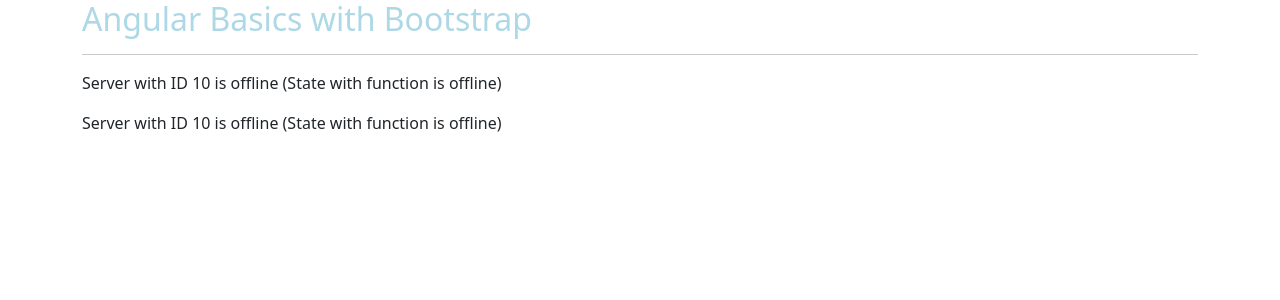
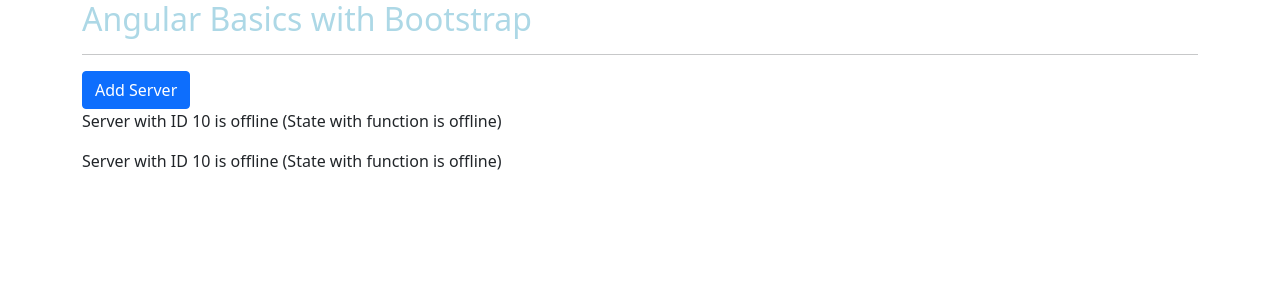
Before and after one commit to itfernandolira/angular-basics, an Angular app: page / in a window 1280 px wide. Shown: the top 300 px of the page. Built offline with nearby package versions, Linux system fonts and the light colour scheme.

Commit message:
Data binding - Property binding

```diff
--- a/src/app/app.component.html
+++ b/src/app/app.component.html
@@ -3,8 +3,7 @@
         <div class="col-xs-12">
             <h2>Angular Basics with Bootstrap</h2>
             <hr>
-            <!-- <app-servers></app-servers> -->
-            <div class="app-servers"></div>
+            <app-servers></app-servers>
         </div>
     </div>
 </div>
--- a/src/app/servers/servers.component.html
+++ b/src/app/servers/servers.component.html
@@ -1,2 +1,3 @@
+<button class="btn btn-primary" [disabled]="!allowNewServer">Add Server</button>
 <app-server></app-server>
 <app-server></app-server>
--- a/src/app/servers/servers.component.ts
+++ b/src/app/servers/servers.component.ts
@@ -1,19 +1,25 @@
 import { Component, OnInit } from '@angular/core';
 
 @Component({
-  //selector: 'app-servers',
+  selector: 'app-servers',
   //selector: '[app-servers]',
-  selector: '.app-servers',
-  //templateUrl: './servers.component.html',
-  template: `
+  //selector: '.app-servers',
+  templateUrl: './servers.component.html',
+/*   template: `
   <app-server></app-server>
   <app-server></app-server>
-  `,
+  `, */
   styleUrls: ['./servers.component.css']
 })
 export class ServersComponent implements OnInit {
 
-  constructor() { }
+  allowNewServer = false;
+
+  constructor() {
+    setInterval(() => {
+      this.allowNewServer = true;
+    }, 2000)
+  }
 
   ngOnInit(): void {
   }
```
